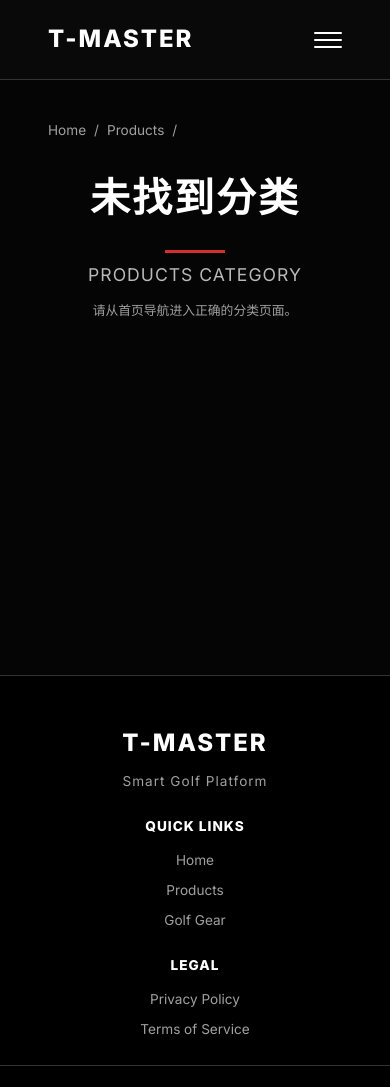
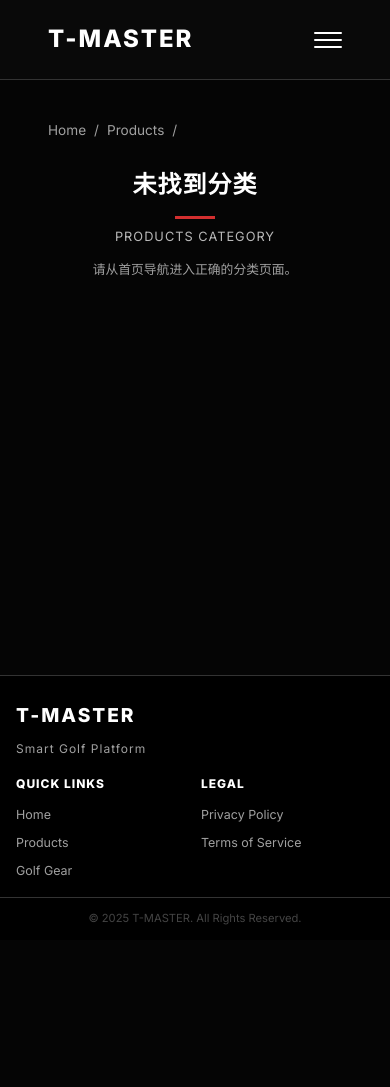
Before and after one commit to karwereSine/TEEMASTER, a website built with webpack: page category.html in a window 390 px wide. Shown: the top 1087 px of the page. After the commit the page ends 940 px from the top, so only its background shows below. Built offline with nearby package versions, Linux system fonts and the light colour scheme.

Commit message:
优化手机版本

```diff
--- a/css/footer.css
+++ b/css/footer.css
@@ -347,8 +347,38 @@ textarea.tm-form-control {
     }
 
     .tm-footer-inner {
-        grid-template-columns: 1fr;
-        text-align: center;
-        gap: var(--tm-spacing-md);
+        grid-template-columns: 1fr 1fr;
+        gap: 16px 12px;
+        padding: 24px 16px 16px;
+    }
+
+    .tm-footer-brand {
+        grid-column: 1 / -1;
+    }
+
+    .tm-footer-logo {
+        font-size: 1.2rem;
+    }
+
+    .tm-footer-tagline {
+        font-size: 0.75rem;
+    }
+
+    .tm-footer-nav h4,
+    .tm-footer-legal h4 {
+        font-size: 0.75rem;
+    }
+
+    .tm-footer-nav a,
+    .tm-footer-legal a {
+        font-size: 0.78rem;
+    }
+
+    .tm-footer-bottom {
+        padding: 12px 16px;
+    }
+
+    .tm-footer-copy {
+        font-size: 0.7rem;
     }
 }
--- a/css/products.css
+++ b/css/products.css
@@ -267,6 +267,20 @@
 
 /* Mobile: keep 2 columns for category grids */
 @media (max-width: 768px) {
+    .tm-section-title {
+        font-size: 1.5rem;
+        letter-spacing: 1px;
+    }
+
+    .tm-section-title::after {
+        width: 40px;
+        margin-top: 12px;
+    }
+
+    .tm-section-subtitle {
+        font-size: 0.8rem;
+    }
+
     .tm-grid {
         grid-template-columns: 1fr 1fr;
         gap: 10px;
```
